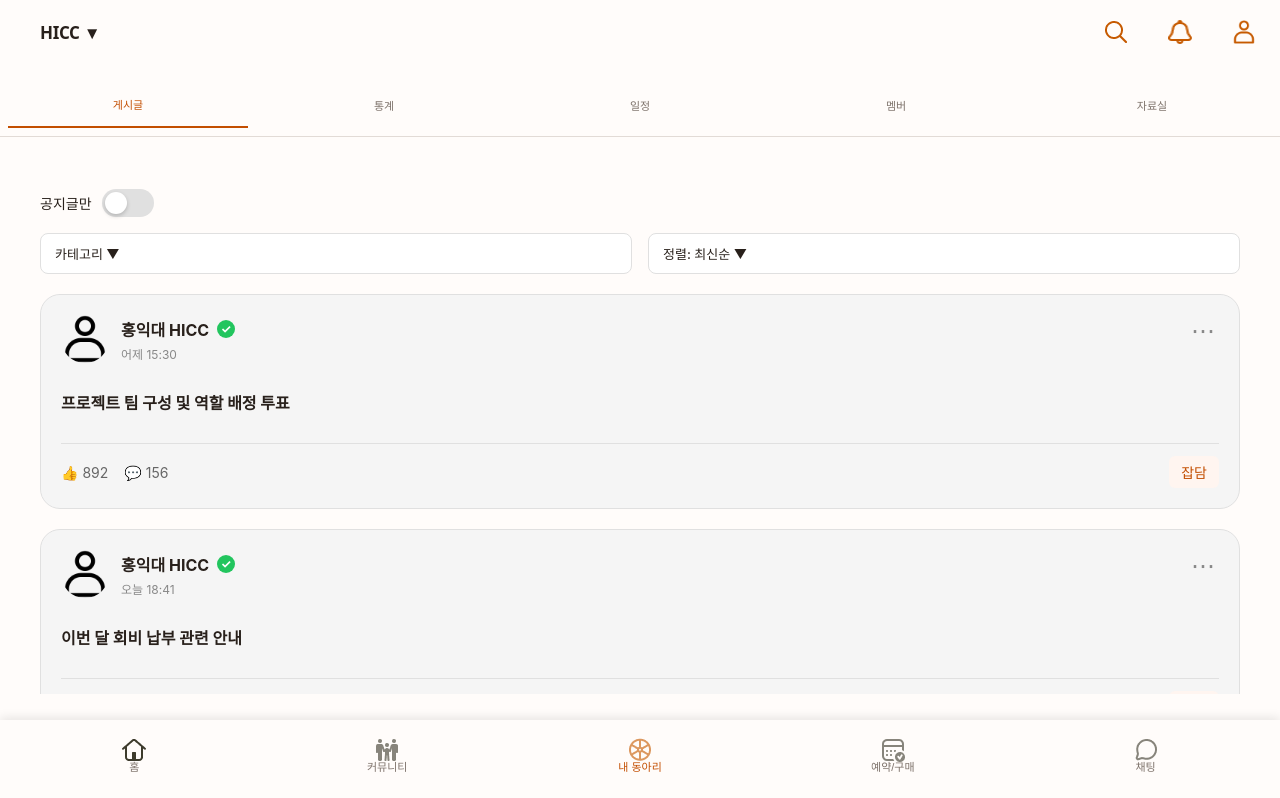
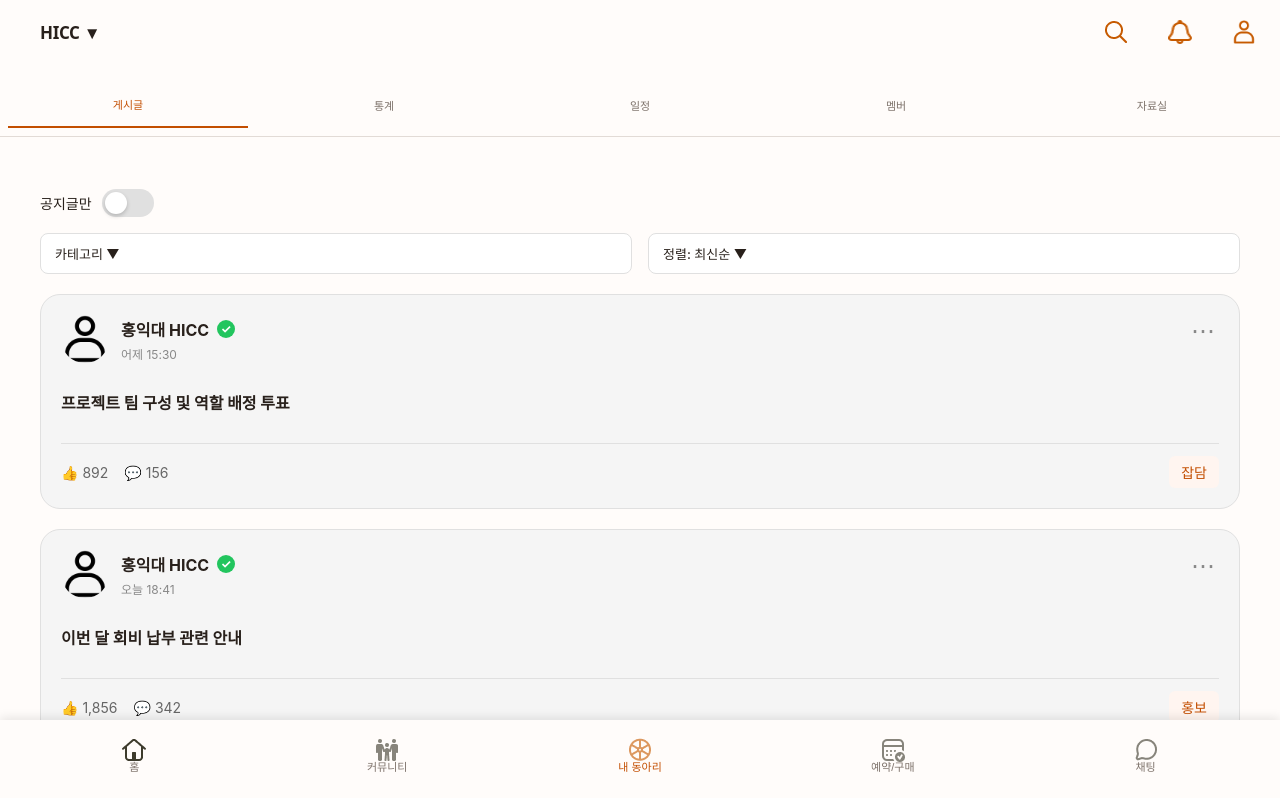
Before and after one commit to hyeonhakjang/admin_group_proto, a React (Create React App) app: page /myclub in a window 1280 px wide. Shown: the top 798 px of the page. Built offline with nearby package versions, Linux system fonts and the light colour scheme.

Commit message:
fix: change infinite scroll to use page scroll instead of posts-list scroll

```diff
--- a/src/components/MyClubScreen.css
+++ b/src/components/MyClubScreen.css
@@ -1873,9 +1873,6 @@
   display: flex;
   flex-direction: column;
   gap: clamp(16px, 4vw, 20px);
-  max-height: calc(100vh - 400px);
-  overflow-y: auto;
-  -webkit-overflow-scrolling: touch;
 }
 
 .club-post-card {
--- a/src/components/MyClubScreen.tsx
+++ b/src/components/MyClubScreen.tsx
@@ -161,7 +161,8 @@ const MyClubScreen: React.FC = () => {
       authorAvatar: "/profile-icon.png",
       createdAt: "오늘 18:41",
       title: "9월 7일 정기 세션 안내 및 참여 신청",
-      content: "이번 정기 세션에서는 웹 개발 기초와 React 프레임워크에 대해 다룹니다.",
+      content:
+        "이번 정기 세션에서는 웹 개발 기초와 React 프레임워크에 대해 다룹니다.",
       isNotice: true,
       category: "모집",
       likes: 2321,
@@ -176,7 +177,8 @@ const MyClubScreen: React.FC = () => {
       authorAvatar: "/profile-icon.png",
       createdAt: "오늘 18:41",
       title: "이번 달 회비 납부 관련 안내",
-      content: "이번 달 회비 납부 안내입니다. 아래 결제 수단으로 송금하신 후, 하단의 송금 완료 버튼을 눌러 확인 요청을 진행해주세요.",
+      content:
+        "이번 달 회비 납부 안내입니다. 아래 결제 수단으로 송금하신 후, 하단의 송금 완료 버튼을 눌러 확인 요청을 진행해주세요.",
       isNotice: true,
       category: "홍보",
       likes: 1856,
@@ -246,29 +248,27 @@ const MyClubScreen: React.FC = () => {
     };
   }, [showMoreMenu]);
 
-  // 무한 스크롤을 위한 ref
-  const postsListRef = useRef<HTMLDivElement>(null);
+  // 무한 스크롤 (페이지 전체 스크롤)
   useEffect(() => {
     const handleScroll = () => {
-      if (!postsListRef.current) return;
-
-      const { scrollTop, scrollHeight, clientHeight } = postsListRef.current;
-      // 스크롤이 맨 아래에서 100px 이내일 때
-      if (scrollHeight - scrollTop - clientHeight < 100) {
+      // 현재 스크롤 위치
+      const scrollTop = window.pageYOffset || document.documentElement.scrollTop;
+      // 문서 전체 높이
+      const scrollHeight = document.documentElement.scrollHeight;
+      // 화면 높이
+      const clientHeight = document.documentElement.clientHeight;
+
+      // 스크롤이 맨 아래에서 200px 이내일 때
+      if (scrollHeight - scrollTop - clientHeight < 200) {
         // 더 많은 게시글 로드 (현재는 샘플 데이터만 있으므로 실제로는 API 호출)
         // 예: loadMorePosts();
-      }
-    };
-
-    const listElement = postsListRef.current;
-    if (listElement) {
-      listElement.addEventListener("scroll", handleScroll);
-    }
-
+        // console.log("더 많은 게시글 로드 필요");
+      }
+    };
+
+    window.addEventListener("scroll", handleScroll);
     return () => {
-      if (listElement) {
-        listElement.removeEventListener("scroll", handleScroll);
-      }
+      window.removeEventListener("scroll", handleScroll);
     };
   }, [filteredAndSortedPosts]);
 
@@ -829,7 +829,7 @@ const MyClubScreen: React.FC = () => {
             </div>
 
             {/* 섹션 D: 게시글 리스트 */}
-            <div className="posts-list" ref={postsListRef}>
+            <div className="posts-list">
               {filteredAndSortedPosts.map((post) => (
                 <div
                   key={post.id}
@@ -859,10 +859,7 @@ const MyClubScreen: React.FC = () => {
                       style={{ cursor: "pointer" }}
                     >
                       <div className="post-author-avatar">
-                        <img
-                          src={post.authorAvatar}
-                          alt="작성자 프로필"
-                        />
+                        <img src={post.authorAvatar} alt="작성자 프로필" />
                       </div>
                       <div className="post-author-info">
                         <div className="author-name-row">
@@ -943,8 +940,12 @@ const MyClubScreen: React.FC = () => {
                   {/* 섹션 D-D, D-E: 좋아요/댓글 수와 카테고리 */}
                   <div className="post-footer-section">
                     <div className="post-engagement-counts">
-                      <span className="engagement-count">👍 {post.likes.toLocaleString()}</span>
-                      <span className="engagement-count">💬 {post.comments.toLocaleString()}</span>
+                      <span className="engagement-count">
+                        👍 {post.likes.toLocaleString()}
+                      </span>
+                      <span className="engagement-count">
+                        💬 {post.comments.toLocaleString()}
+                      </span>
                     </div>
                     <span className="post-category">{post.category}</span>
                   </div>
@@ -1328,7 +1329,9 @@ const MyClubScreen: React.FC = () => {
                 <span className="post-modal-author-name">
                   {selectedPost.author}
                 </span>
-                <span className="post-modal-date">{selectedPost.createdAt}</span>
+                <span className="post-modal-date">
+                  {selectedPost.createdAt}
+                </span>
               </div>
               <div className="post-modal-content">{selectedPost.content}</div>
             </div>
```
Lines whose indentation alone changed are shown as unchanged.
